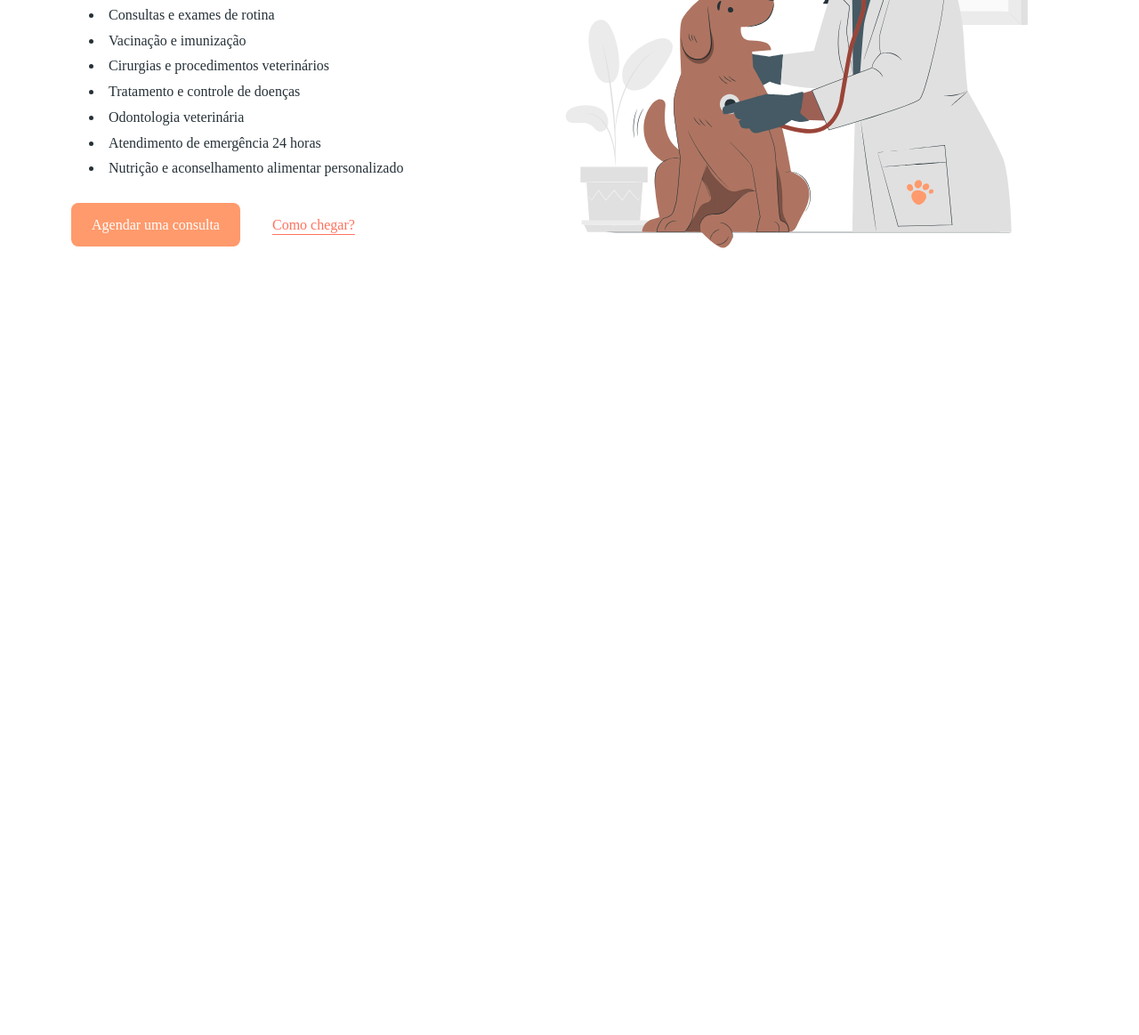
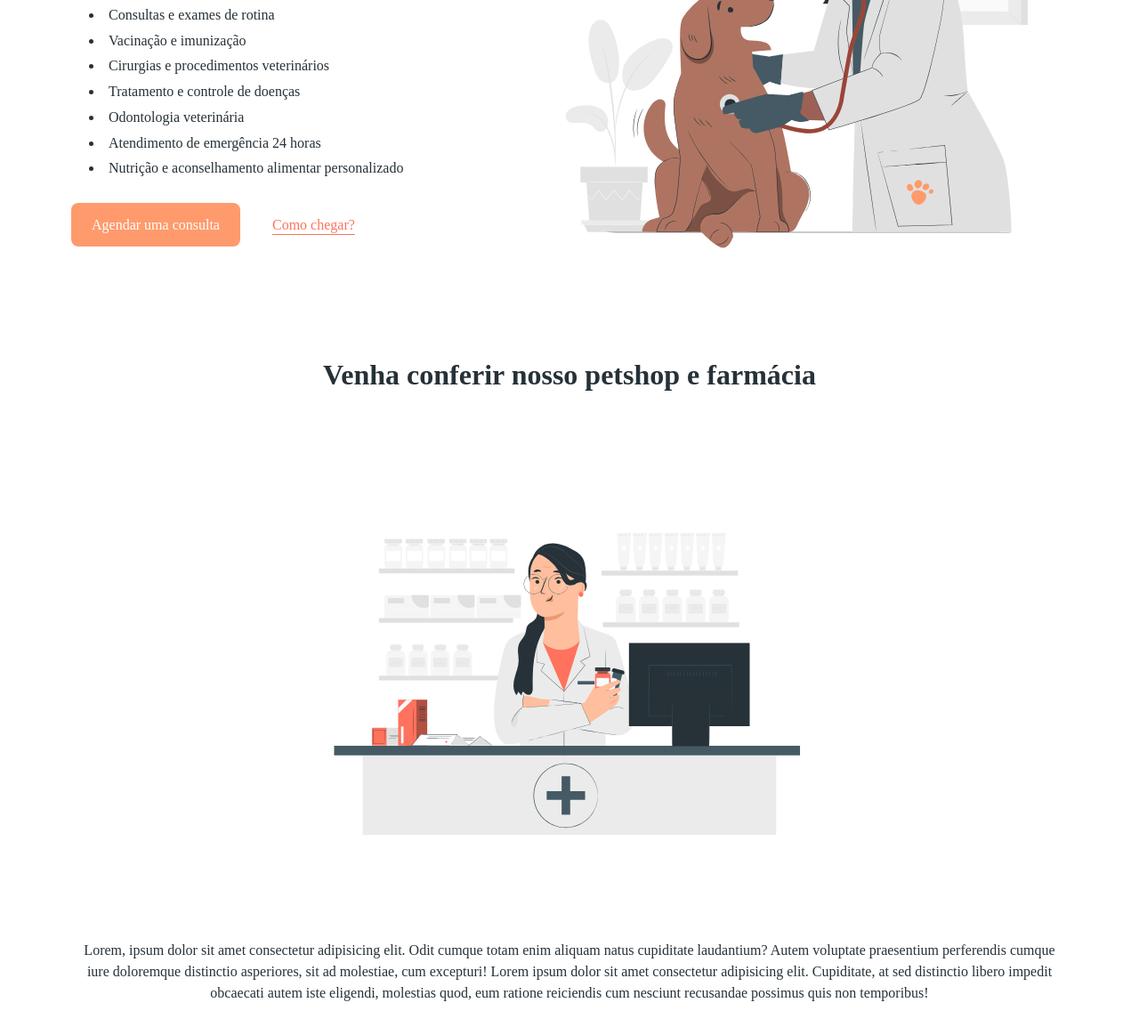
Before and after one commit to SofiaLeivaPires/petcare, a plain HTML site: page index.html in a window 1280 px wide. Shown: the part 1045-2208 px from the top of the page at 89% size. Before the commit the page ends 1368 px from the top, so only its background shows below. Drawn offline with Linux system fonts and the light colour scheme.

Commit message:
Farmacia

```diff
--- a/css/main.css
+++ b/css/main.css
@@ -25,6 +25,7 @@ body {
     top: 0;
     left: 0;
     width: 100%;
+    z-index: 100;
 
 }
 
@@ -100,3 +101,13 @@ h1, h2 {
     line-height: 180%;
 
 }
+
+#farmacia {
+    display: flex;
+    align-items: center;
+    justify-content: center;
+    text-align: center;
+    gap: 32px;
+    padding: 80px 80px 50px 80px;
+
+}
--- a/index.html
+++ b/index.html
@@ -92,6 +92,18 @@
         </section>
 
         <section id="farmacia">
+            <div>
+                <h1>Venha conferir nosso petshop e farmácia</h1>
+
+                <img src="./img/shop-img.svg" alt="Ilustração de uma mulher na recepção de uma clinica" width="580" height="580">
+
+                <p class="paragrafo-clinica">
+                    Lorem, ipsum dolor sit amet consectetur adipisicing elit. Odit cumque totam enim aliquam natus cupiditate laudantium? Autem voluptate praesentium perferendis cumque iure doloremque distinctio asperiores, sit ad molestiae, cum excepturi!
+                    Lorem ipsum dolor sit amet consectetur adipisicing elit. Cupiditate, at sed distinctio libero impedit obcaecati autem iste eligendi, molestias quod, eum ratione reiciendis cum nesciunt recusandae possimus quis non temporibus!
+
+                </p>
+
+            </div>
 
         </section>
 
```
Also changed, not shown: img/shop-img.svg (added).
